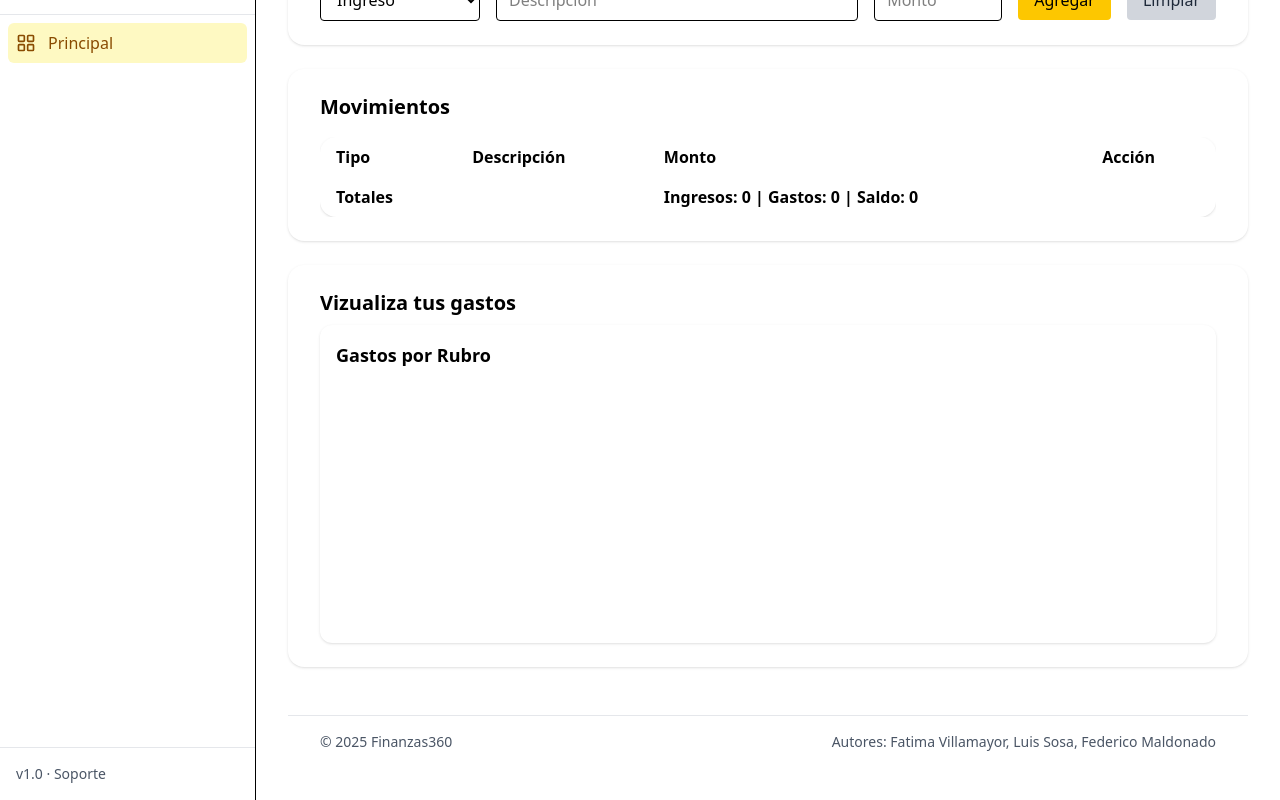
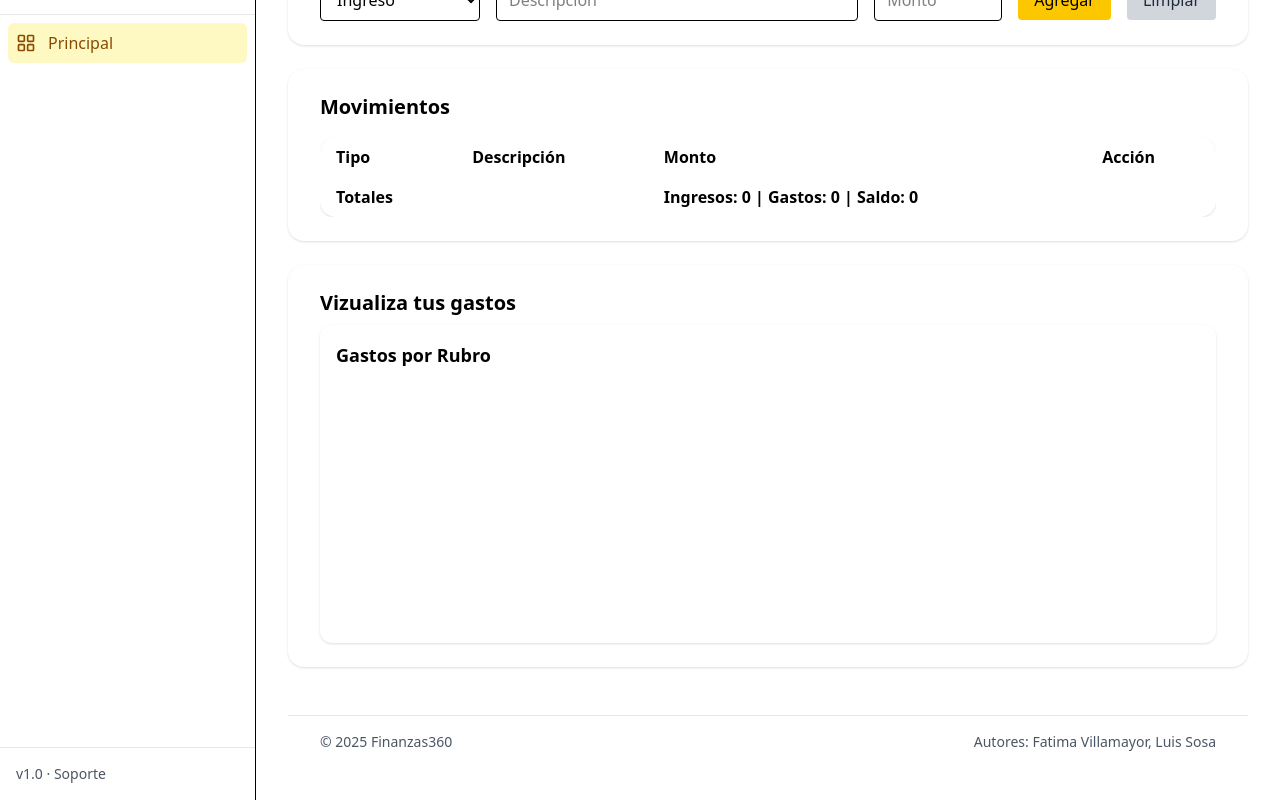
Before and after one commit to fativilla/Finanzas360, a React (Vite) app: page / in a window 1280 px wide. Shown: the part 214-1014 px from the top of the page. Built offline with nearby package versions, Linux system fonts and the light colour scheme.

Commit message:
sacamos a Luis Maldonado, deja el proyecto Reemplazamos la palabra Gasto por Egreso

```diff
--- a/src/pages/Dashboard.jsx
+++ b/src/pages/Dashboard.jsx
@@ -72,7 +72,7 @@ const Dashboard = () => {
                         className="border px-3 py-2 rounded w-full sm:w-40"
                     >
                         <option>Ingreso</option>
-                        <option>Gasto</option>
+                        <option>Egreso</option>
                     </select>
                     <input
                         type="text"
@@ -161,7 +161,7 @@ const Dashboard = () => {
             <footer className="bg-white border-t border-gray-200 mt-12">
                 <div className="max-w-7xl mx-auto px-4 sm:px-6 lg:px-8 py-4 flex flex-col sm:flex-row justify-between items-center text-sm text-gray-600">
                     <div>© 2025 Finanzas360</div>
-                    <div>Autores: Fatima Villamayor, Luis Sosa, Federico Maldonado</div>
+                    <div>Autores: Fatima Villamayor, Luis Sosa</div>
                 </div>
             </footer>
         </div>
```
